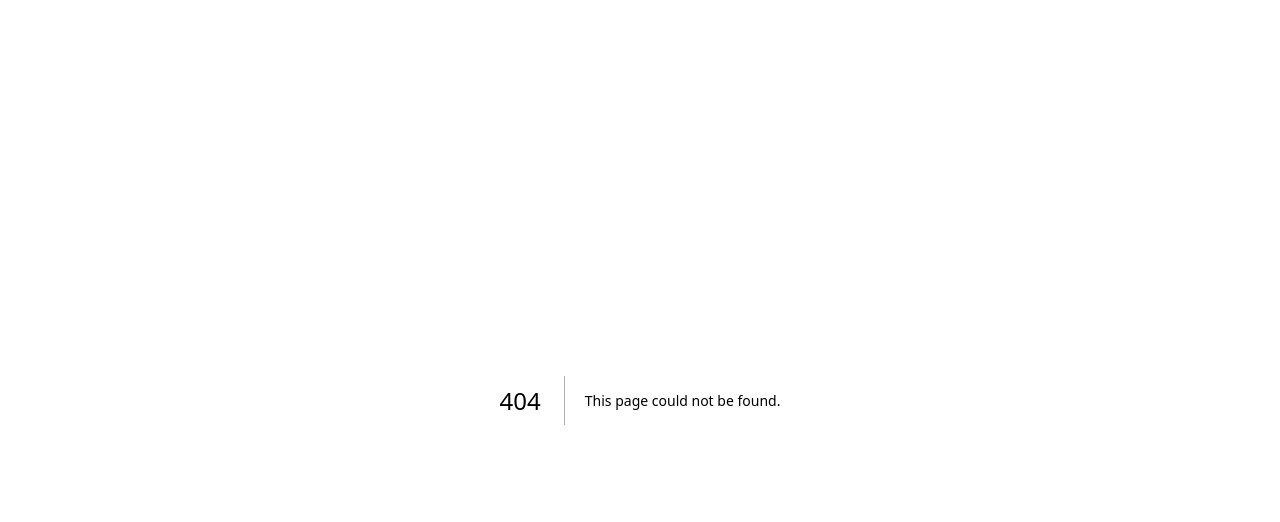
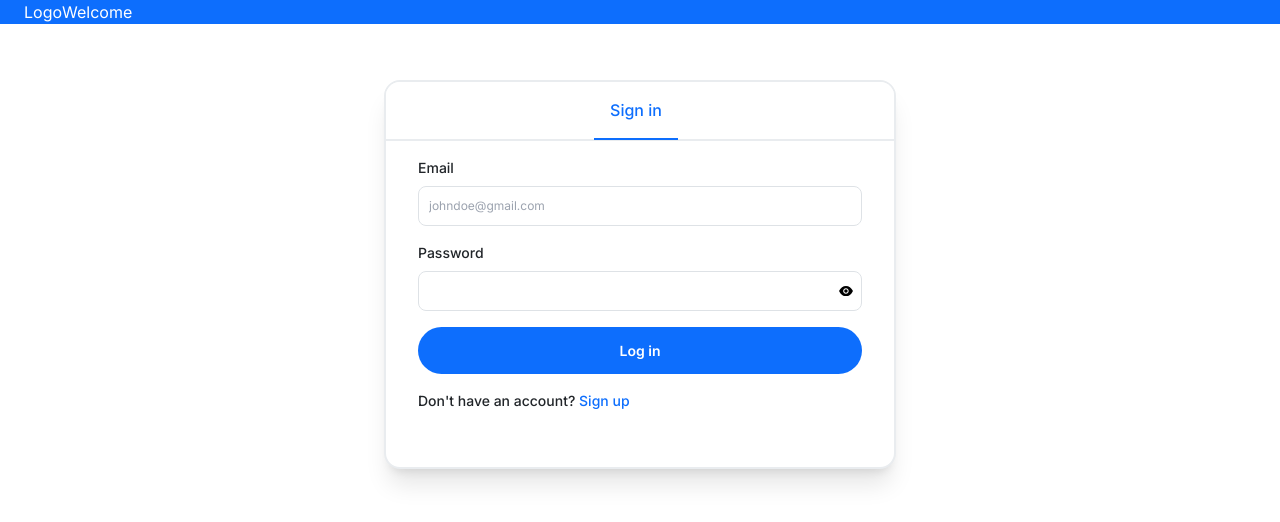
Before and after one commit to MainaMary/login-app, a Next.js app: page /login in a window 1280 px wide. Before the commit this address had no page. Shown: the top 522 px of the page. Built offline with nearby package versions, Linux system fonts and the light colour scheme.

Commit message:
setup auth layout

```diff
--- /dev/null
+++ b/src/app/(auth)/layout.tsx
@@ -0,0 +1,14 @@
+import { Suspense } from "react";
+
+export default function MainLayout({
+  children,
+}: {
+  children: React.ReactNode;
+}) {
+  return (
+    <div className="relative flex min-h-screen flex-col">
+      <Suspense fallback="Loading header..."></Suspense>
+      <main className="flex-1">{children}</main>
+    </div>
+  );
+}
--- /dev/null
+++ b/src/app/(auth)/login/page.tsx
@@ -0,0 +1,8 @@
+import React from "react";
+import LoginForm from "@/app/_components/login";
+import Home from "@/app/_components/auth-layout";
+const Login = () => {
+  return <Home label="Sign in" children={<LoginForm />} />;
+};
+
+export default Login;
--- /dev/null
+++ b/src/app/(auth)/page.tsx
@@ -0,0 +1,12 @@
+import React from "react";
+import Home from "../_components/auth-layout";
+import RegisterForm from "../_components/register";
+const MainHomePage = () => {
+  return (
+    <div className="relative flex min-h-screen flex-col">
+      <Home label="Sign up" children={<RegisterForm />} />
+    </div>
+  );
+};
+
+export default MainHomePage;
--- /dev/null
+++ b/src/app/_components/auth-layout.tsx
@@ -0,0 +1,43 @@
+"use client";
+import { useState } from "react";
+import RegisterForm from "./register";
+import LoginForm from "./login";
+
+import { usePathname } from "next/navigation";
+import Label from "./label";
+interface Props {
+  label?: string;
+  children?: JSX.Element;
+}
+
+export default function Home({ label, children }: Props) {
+  const [openTab, setOpenTab] = useState(1);
+  const pathname = usePathname();
+  return (
+    <main>
+      <div className="block bg-hero-pattern bg-right-bottom bg-cover bg-no-repeat py-14 px-10 xs:p-6">
+        {/* Tabs */}
+        <div className="max-w-lg border-2 border-gray-200 rounded-2xl overflow-hidden m-auto bg-white shadow-xl">
+          <div className="font-medium text-center text-body-color border-b-2 border-gray-200 bg-white">
+            <ul className="flex flex-wrap justify-center -mb-px">
+              <li className="mr-2">
+                <button
+                  className={
+                    "inline-block p-4 text-primary border-b-2 border-primary active"
+                  }
+                >
+                  {label}
+                </button>
+              </li>
+            </ul>
+          </div>
+          {/* Tabs end */}
+
+          <div className="w-full px-8 justify-center pb-12 pt-4  bg-light-one dark:bg-dark-two">
+            {children}
+          </div>
+        </div>
+      </div>
+    </main>
+  );
+}
--- a/src/app/_components/login.tsx
+++ b/src/app/_components/login.tsx
@@ -4,20 +4,49 @@ import Label from "./label";
 import Input from "./input";
 import { AiFillEyeInvisible, AiFillEye } from "react-icons/ai";
 import Button from "./button";
-
+import Link from "next/link";
+import { useAuth } from "@/context/authContext";
+import { useRouter } from "next/navigation";
 export default function LoginForm() {
   const [formValues, setFormValues] = useState({
     email: "",
     password: "",
   });
+  const [error, setError] = useState("");
   const [visible, setVisible] = useState(false);
+  const { users } = useAuth();
   const { email, password } = formValues;
-  const handleSubmit = () => {};
-  const handleInputChange = () => {};
-  const handleVisible = () => {};
+  const router = useRouter();
+
+  const handleInputChange = (event: React.ChangeEvent<HTMLInputElement>) => {
+    const { name, value } = event.target;
+    setFormValues((prevFormValues) => ({
+      ...prevFormValues,
+      [name]: value,
+    }));
+    setError("");
+  };
+  const handleVisible = () => {
+    setVisible((prev) => !prev);
+  };
+  const handleSubmit = (event: React.FormEvent<HTMLFormElement>) => {
+    event.preventDefault();
+    if (!email || !password) {
+      setError("Please provide all details");
+      return;
+    }
+    const userExist = users.find((user) => user.email === formValues.email);
+    if (userExist) {
+      router.push("/dashboard");
+    } else {
+      setError("User does not exist");
+      return;
+    }
+  };
   return (
-    <form onSubmit={handleSubmit} className="w-full">
-      <div className="my-4">
+    <form onSubmit={handleSubmit} className="w-full space-y-4">
+      {error && <p>{error}</p>}
+      <div>
         <Label>Email</Label>
         <Input
           placeholder="johndoe@gmail.com"
@@ -27,7 +56,7 @@ export default function LoginForm() {
           value={email || ""}
         />
       </div>
-      <div className="my-4">
+      <div>
         <Label>Password</Label>
         <div className="relative">
           <Input
@@ -43,8 +72,16 @@ export default function LoginForm() {
         {/* <p className="text-red-500">{formErrors.password}</p> */}
       </div>
 
-      <div className="my-4">
+      <div>
         <Button type="submit">Log in</Button>
+      </div>
+      <div>
+        <span className="block mb-2 text-base font-medium text-gray-900 dark:text-white">
+          Don't have an account?{" "}
+          <Link href="/" className="text-primary">
+            Sign up
+          </Link>
+        </span>
       </div>
     </form>
   );
--- a/src/app/layout.tsx
+++ b/src/app/layout.tsx
@@ -2,6 +2,9 @@ import "./globals.css";
 import type { Metadata } from "next";
 import { Inter } from "next/font/google";
 import { AuthContextProvider } from "@/context/authContext";
+import { ToastContainer, toast } from "react-toastify";
+import "react-toastify/dist/ReactToastify.css";
+import Navbar from "./_components/navbar";
 const inter = Inter({ subsets: ["latin"] });
 
 export const metadata: Metadata = {
@@ -17,7 +20,11 @@ export default function RootLayout({
   return (
     <AuthContextProvider>
       <html lang="en">
-        <body className={inter.className}>{children}</body>
+        <body className={inter.className}>
+          <Navbar />
+          {children}
+          <ToastContainer />
+        </body>
       </html>
     </AuthContextProvider>
   );
```
